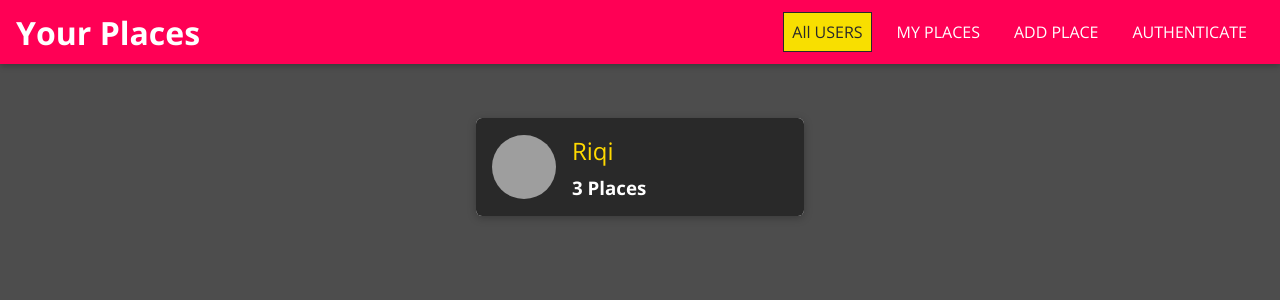
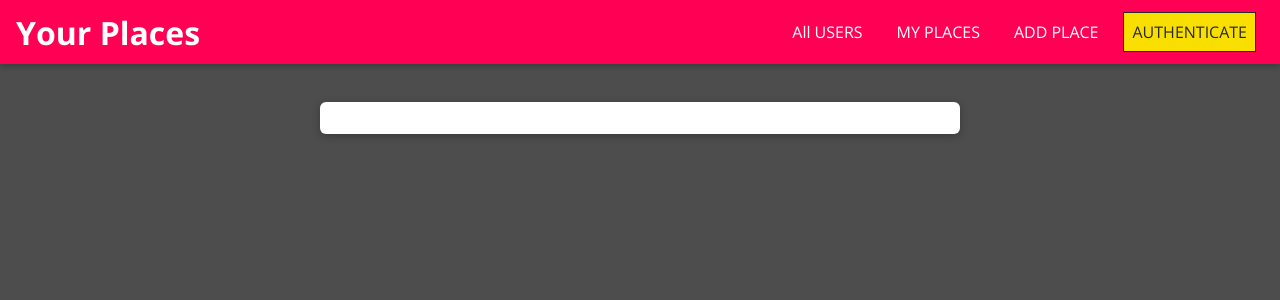
Before and after one commit to grnganon/PeopleAndPlaces, a React (Create React App) app: page /auth in a window 1280 px wide. Before the commit this address led to /. Shown: the top 300 px of the page. Built offline with nearby package versions, Linux system fonts and the light colour scheme; grey boxes are pictures that could not be loaded.

Commit message:
Start on authentication form

```diff
--- a/src/App.js
+++ b/src/App.js
@@ -11,6 +11,7 @@ import NewPlace from './places/pages/NewPlace/NewPlace';
 import MainNavigation from './shared/components/Navigation/MainNavigation/MainNavigation';
 import UserPlaces from './places/pages/UserPlaces/UserPlaces';
 import UpdatePlace from './places/pages/UpdatePlace/UpdatePlace';
+import UserAuth from './places/pages/Auth/UserAuth';
 
 const App = () => {
   return (
@@ -23,6 +24,7 @@ const App = () => {
           {/*order matters! if /places/:placeId was before /new we would always route to the placeId route with "new" as the id*/}
           <Route path="/places/:placeId" component={UpdatePlace} exact />
           <Route path="/:userId/places" component={UserPlaces} exact />
+          <Route path="/auth" component={UserAuth} exact />
           <Redirect to="/" />
         </Switch>
       </main>
--- /dev/null
+++ b/src/places/pages/Auth/UserAuth.jsx
@@ -0,0 +1,9 @@
+import React from 'react';
+import { useForm } from '../../../shared/hooks/form-hook';
+import Input from '../../../shared/components/FormElements/Input/Input';
+
+const UserAuth = () => {
+  return <form className="place-form">{/*<Input />*/}</form>;
+};
+
+export default UserAuth;
```
